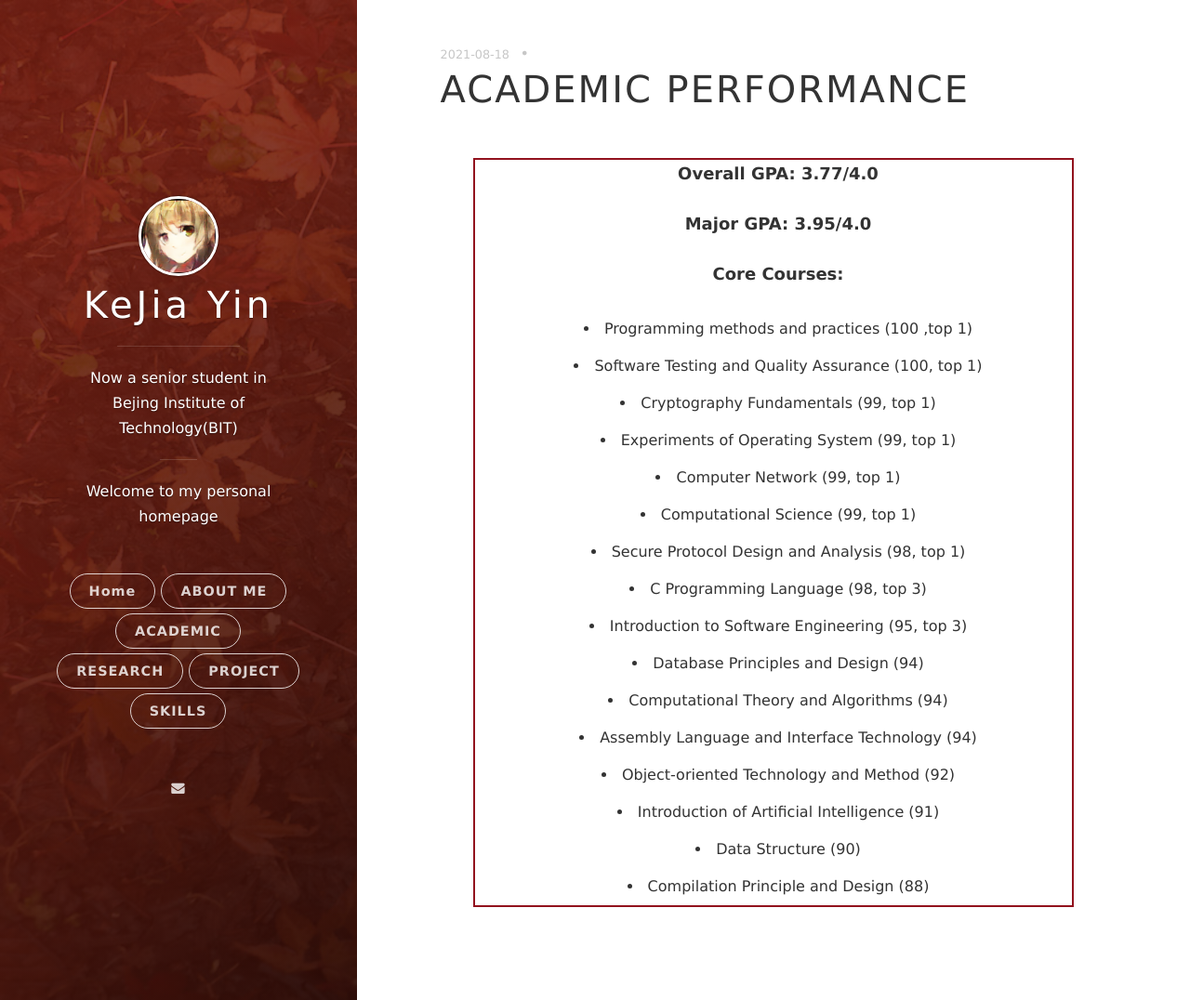
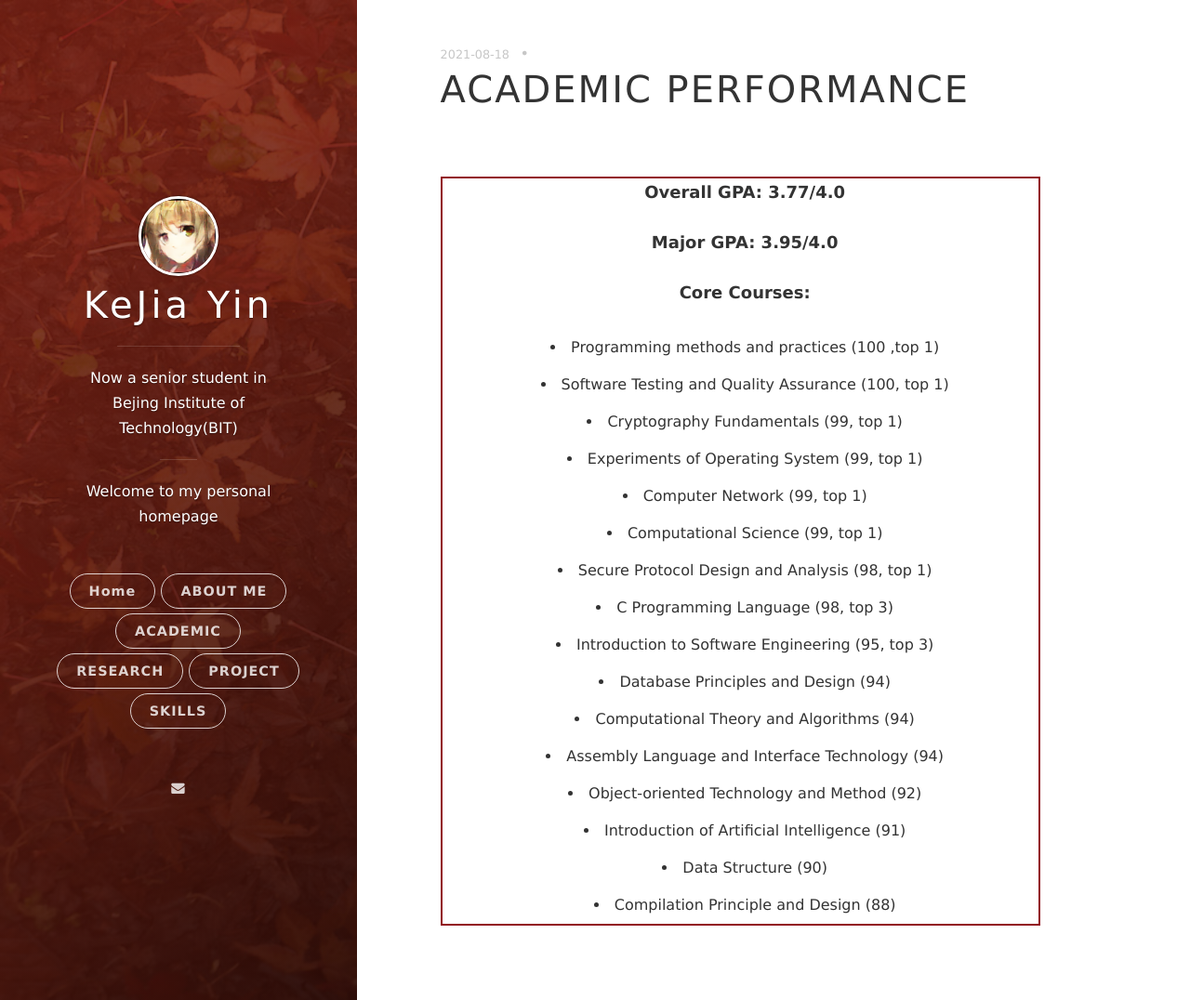
Before and after one commit to yinkejia/yinkejia.github.io, a Jekyll site: the page built from _posts/2021-08-18-ACADEMIC-PERFORMANCE.markdown, in a window 1280 px wide and 1076 px high. Shown: the whole window at 93% size. Built offline with Jekyll 4.4.1, drawn with Linux system fonts in a browser that asks for light colours; nearby versions of some CDN libraries.

Commit message:
Update 2021-08-18-ACADEMIC-PERFORMANCE.markdown

```diff
--- a/_posts/2021-08-18-ACADEMIC-PERFORMANCE.markdown
+++ b/_posts/2021-08-18-ACADEMIC-PERFORMANCE.markdown
@@ -4,7 +4,7 @@ title: ACADEMIC PERFORMANCE
 date: 2021-08-18 15:32:24.000000000 +09:00
 ---
 
-<table border="0">
+<table border="0" align="left">
   <tr>
     <td width="100%">
       <font size="4">
```
